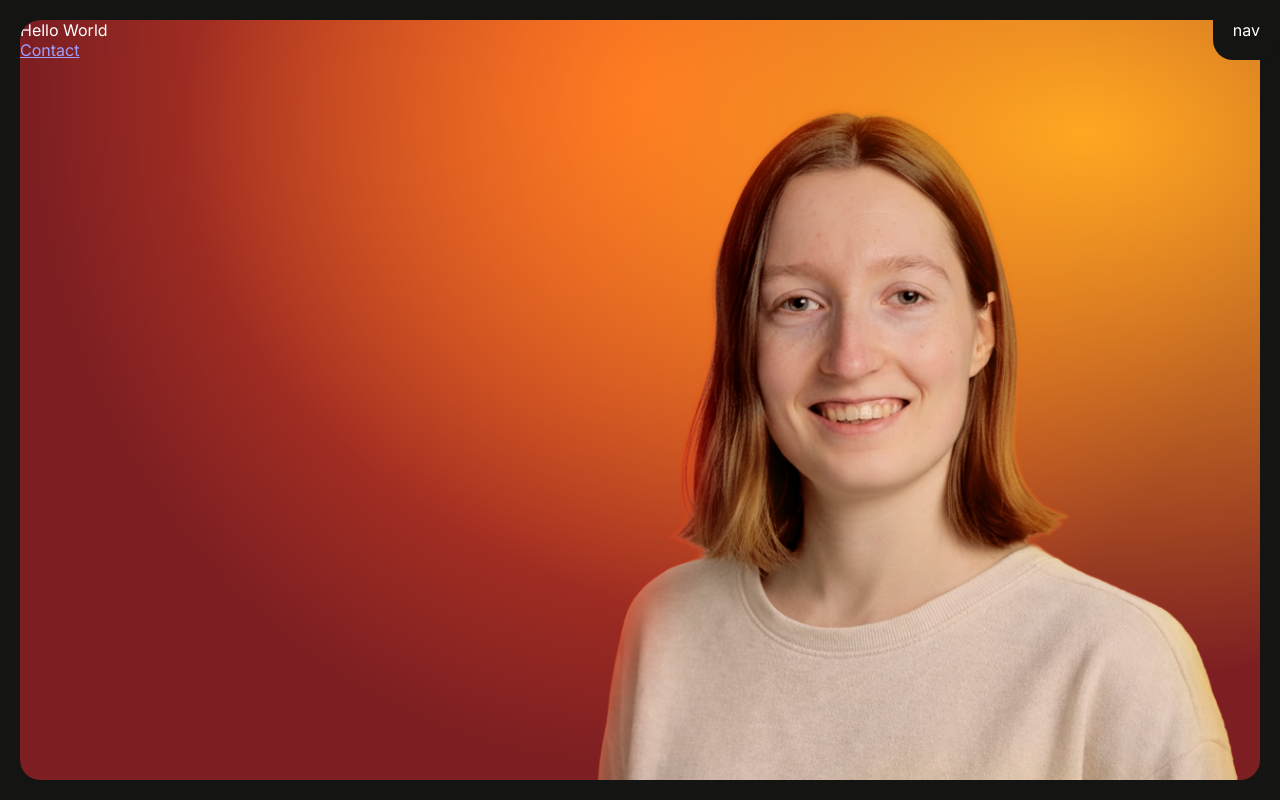
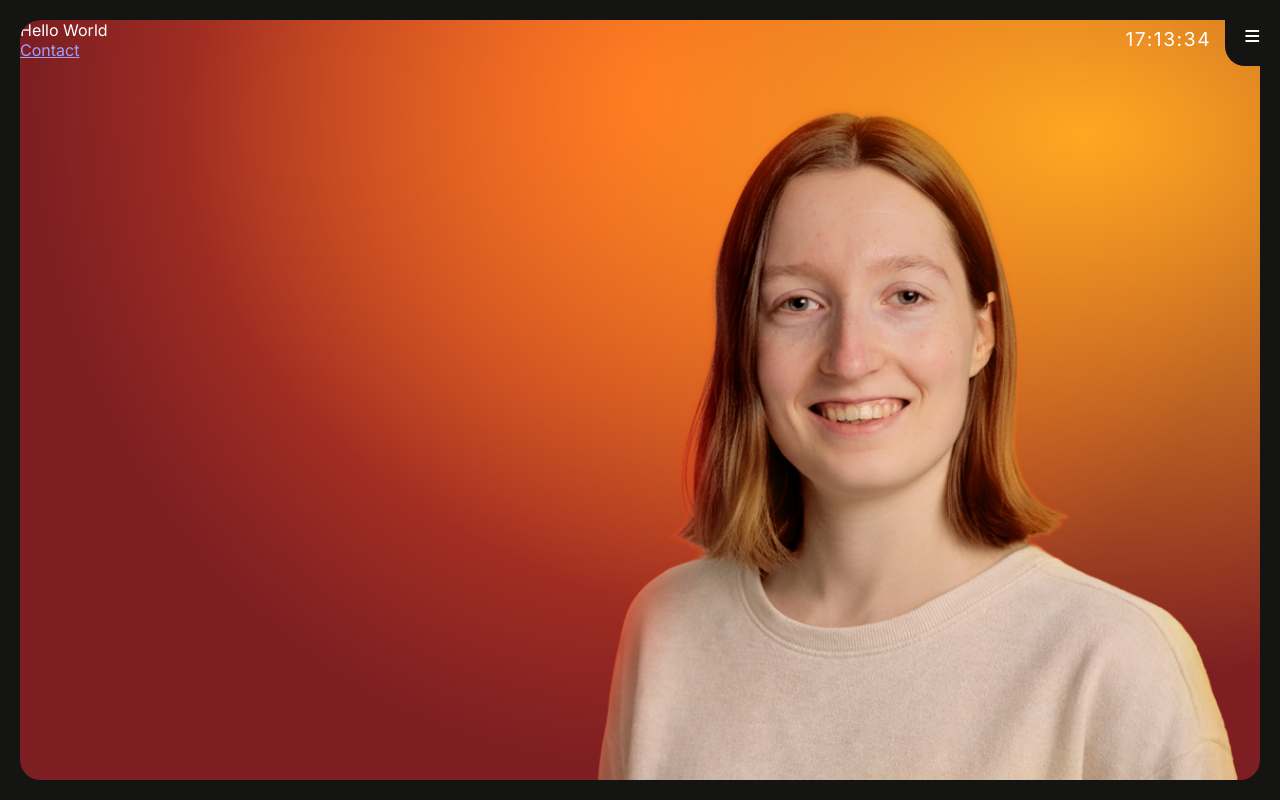
Before and after one commit to Alex-Emanuel/portfolio-alex, a React (Vite) app: page / in a window 1280 px wide. Built offline with nearby package versions, Linux system fonts and the light colour scheme.

Commit message:
klokje toegevoegd

```diff
--- a/src/Layout.jsx
+++ b/src/Layout.jsx
@@ -42,7 +42,7 @@ const Layout = () => {
 
           return 100;
         }
-        return prev + 1;
+        return prev + 3;
       });
     }, 35);
 
--- a/src/components/navbar/navbar.css
+++ b/src/components/navbar/navbar.css
@@ -1,8 +1,19 @@
 .navbutton {
   position: fixed;
   right: 0;
-  z-index: 999;
+  z-index: 50;
   background-color: var(--background-color);
-  padding: 0 20px 20px 20px;
+  padding: 0.4rem 1.3rem 20px 20px;
   border-radius: 0 0px 20px 20px;
 }
+
+nav p.time {
+  position: fixed;
+  color: white;
+  z-index: 50;
+  right: 4.3rem;
+  margin-top: 7px;
+  font-size: 1.2rem;
+  text-align: right;
+  letter-spacing: 0.1rem;
+}
--- a/src/components/navbar/navbar.jsx
+++ b/src/components/navbar/navbar.jsx
@@ -1,12 +1,36 @@
 import { Link } from 'react-router';
+import { useState, useEffect } from 'react';
+
 import './navbar.css';
 
 const Navbar = () => {
-    return (
-        <div className='navbutton'>
-            <p>nav</p>
-        </div>
-    )
-}
+  const [time, setTime] = useState('');
+
+  useEffect(() => {
+    const updateTime = () => {
+      setTime(
+        new Date().toLocaleTimeString('nl-NL', {
+          hour: '2-digit',
+          minute: '2-digit',
+          second: '2-digit',
+        })
+      );
+    };
+
+    updateTime();
+    const interval = setInterval(updateTime, 1000);
+
+    return () => clearInterval(interval);
+  }, []);
+
+  return (
+    <nav>
+      <p className="time">{time}</p>
+      <div className="navbutton">
+        <i className="fa-solid fa-bars"></i>
+      </div>
+    </nav>
+  );
+};
 
 export default Navbar;
```
